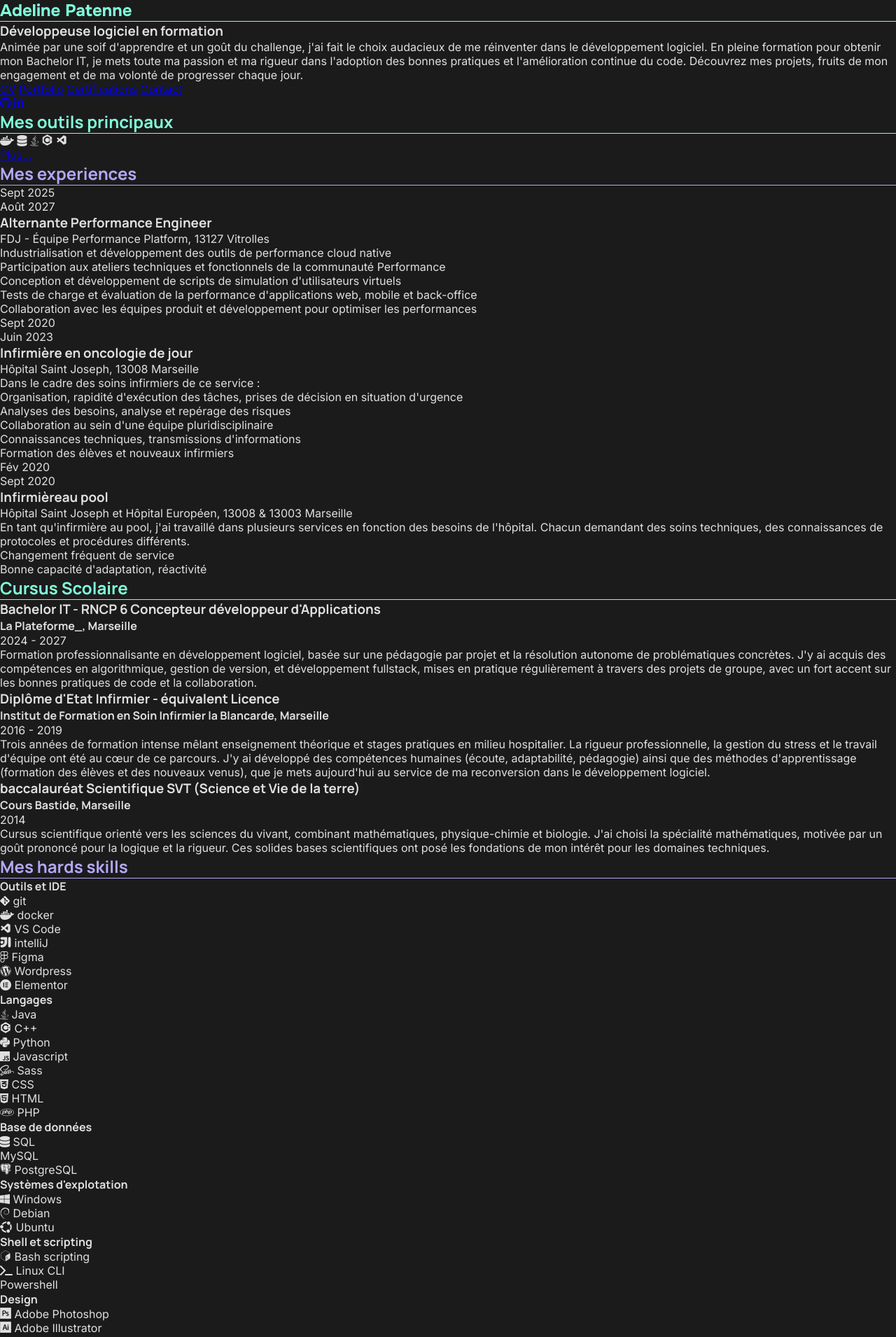
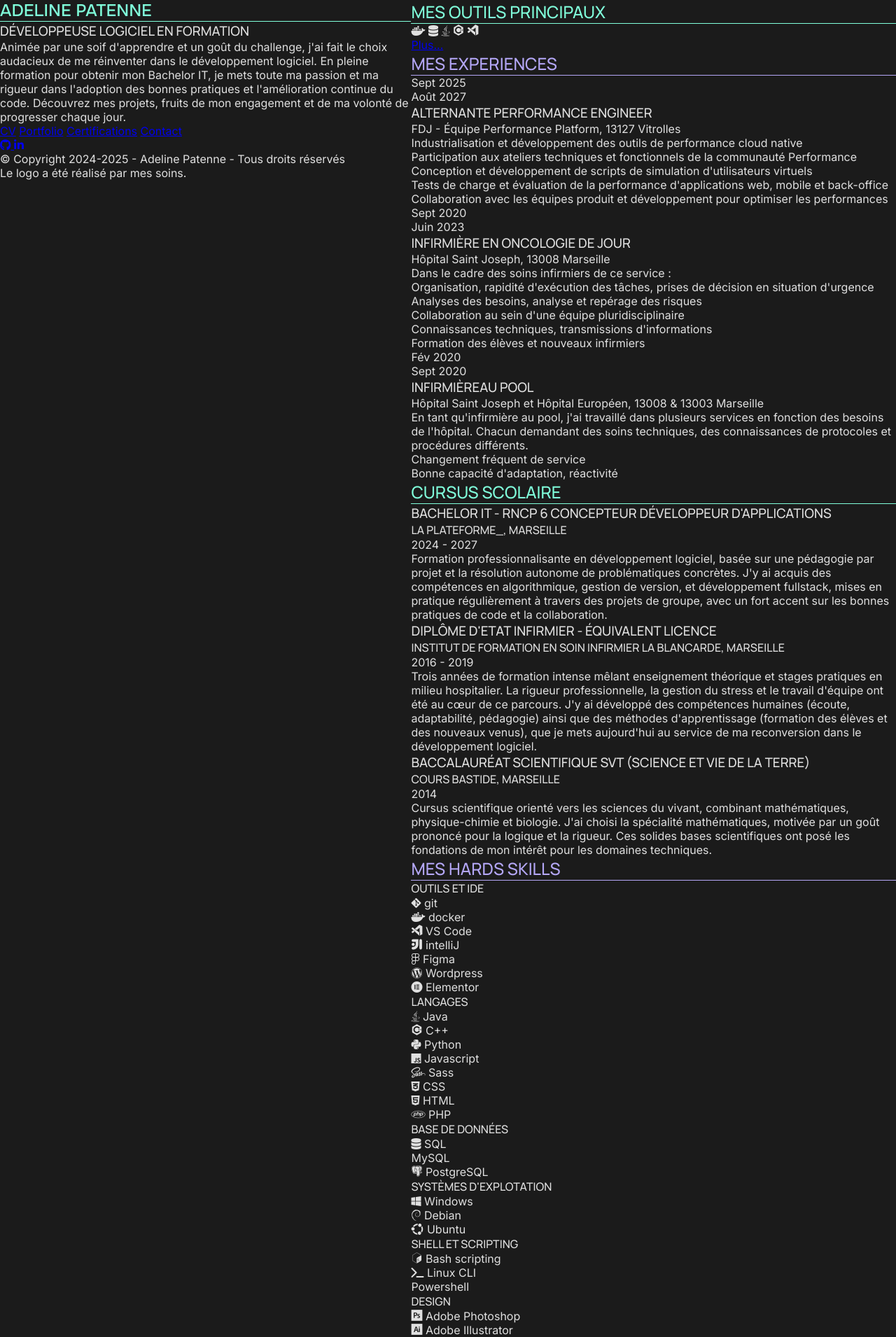
Before and after one commit to AdelinePat/portfolio, a PHP site: page / in a window 1280 px wide. Shown: the whole page at 70% size. Run offline with PHP 8.4, Linux system fonts and the light colour scheme; some libraries are stand-ins or nearby versions.

Commit message:
feat: delete icon from boxicon, only using fontawesome and devicon

```diff
--- a/index.html
+++ b/index.html
@@ -23,13 +23,10 @@
       type="text/css"
       href="https://cdn.jsdelivr.net/gh/devicons/devicon@latest/devicon.min.css"
     />
-    <link
-      href="https://unpkg.com/boxicons/css/boxicons.min.css"
-      rel="stylesheet"
-    />
   </head>
   <body>
     <aside>
+        <div class="container">
             <header>
               <h1 class="title-odd">Adeline Patenne</h1>
               <h3>Développeuse logiciel en formation</h3>
@@ -57,8 +54,10 @@
                   <i class="fa-brands fa-linkedin-in"></i>
                 </a>
               </div>
-        <p></p>
+              <p>© Copyright 2024-2025 - Adeline Patenne - Tous droits réservés</p>
+              <p>Le logo a été réalisé par mes soins.</p>
             </footer>
+        </div>
     </aside>
     <main>
       <section class="preview">
@@ -68,7 +67,7 @@
           <i class="fa-solid fa-database"></i>
           <i class="fa-brands fa-java"></i>
           <i class="devicon-cplusplus-plain"></i>
-          <i class="bx bxl-visual-studio"></i>
+          <i class="devicon-vscode-plain"></i>
         </p>
         <a class=".btn" href="#tools">Plus...</a>
       </section>
@@ -214,7 +213,7 @@
               <span>docker</span>
             </li>
             <li>
-              <i class="bx bxl-visual-studio"></i>
+              <i class="devicon-vscode-plain"></i>
               <span>VS Code</span>
             </li>
             <li>
--- a/style/css/style.css
+++ b/style/css/style.css
@@ -45,6 +45,8 @@ body {
   font-family: var(--text-font);
   font-size: 1.6rem;
   color: var(--text);
+  display: flex;
+  position: relative;
 }
 
 h1,
@@ -54,10 +56,22 @@ h4,
 h5,
 h6 {
   font-family: var(--title-font);
+  text-transform: uppercase;
+  font-weight: 500;
 }
 
 h1 {
   font-family: var(--big-title-font);
 }
 
+aside {
+  top: 0;
+  position: sticky;
+}
+
+.container {
+  top: 0;
+  position: sticky;
+}
+
 /*# sourceMappingURL=style.css.map */
--- a/style/scss/_base.scss
+++ b/style/scss/_base.scss
@@ -7,6 +7,8 @@ body {
   font-family: var(--text-font);
   font-size: 1.6rem;
   color: var(--text);
+  display: flex;
+  position: relative;
 }
 
 h1,
@@ -16,8 +18,17 @@ h4,
 h5,
 h6 {
   font-family: var(--title-font);
+  text-transform: uppercase;
+  font-weight: 500;
 }
 
 h1 {
   font-family: var(--big-title-font);
 }
+
+aside {
+    // top: 0;
+    top: 0;
+    position: sticky;
+
+}
--- a/style/scss/style.scss
+++ b/style/scss/style.scss
@@ -2,3 +2,8 @@
 @use "reset";
 @use "classes";
 @use "base";
+
+.container {
+    top: 0;
+    position: sticky;
+}
```
Also changed, not shown: 1 other file. Lines whose indentation alone changed are shown as unchanged.
